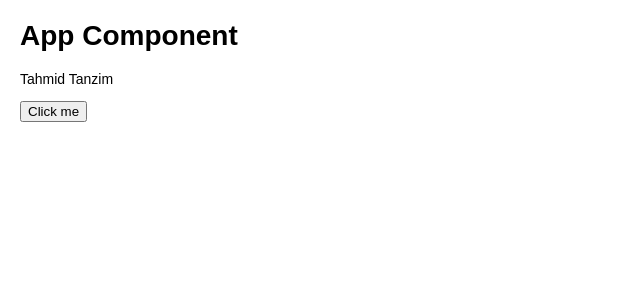
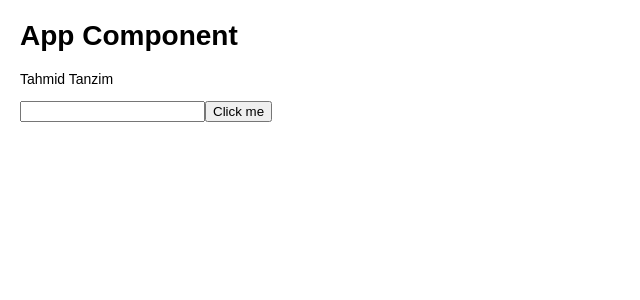
Before and after one commit to tahmid-tanzim/react-kickstart, a React app: page / in a window 1280 px wide. Shown: the top 300 px of the page, without its empty margins (0-640 px from the left). Built offline with nearby package versions, Linux system fonts and the light colour scheme.

Commit message:
Bind Props Event with input

```diff
--- a/src/App.js
+++ b/src/App.js
@@ -10,8 +10,8 @@ class App extends Component {
         this.onUpdateUser = this.onUpdateUser.bind(this);
     }
 
-    onUpdateUser() {
-      this.props.onUpdateUser('Kazi Fatiha Akram');
+    onUpdateUser(e) {
+      this.props.onUpdateUser(e.target.value);
     }
 
     render() {
@@ -21,6 +21,7 @@ class App extends Component {
             <div>
                 <h1> App Component</h1>
                 <p>{this.props.user}</p>
+                <input type="text" className="form-control" onChange={this.onUpdateUser} />
                 <button className="btn btn-default"
                         onClick={this.onUpdateUser}>Click me
                 </button>
```
